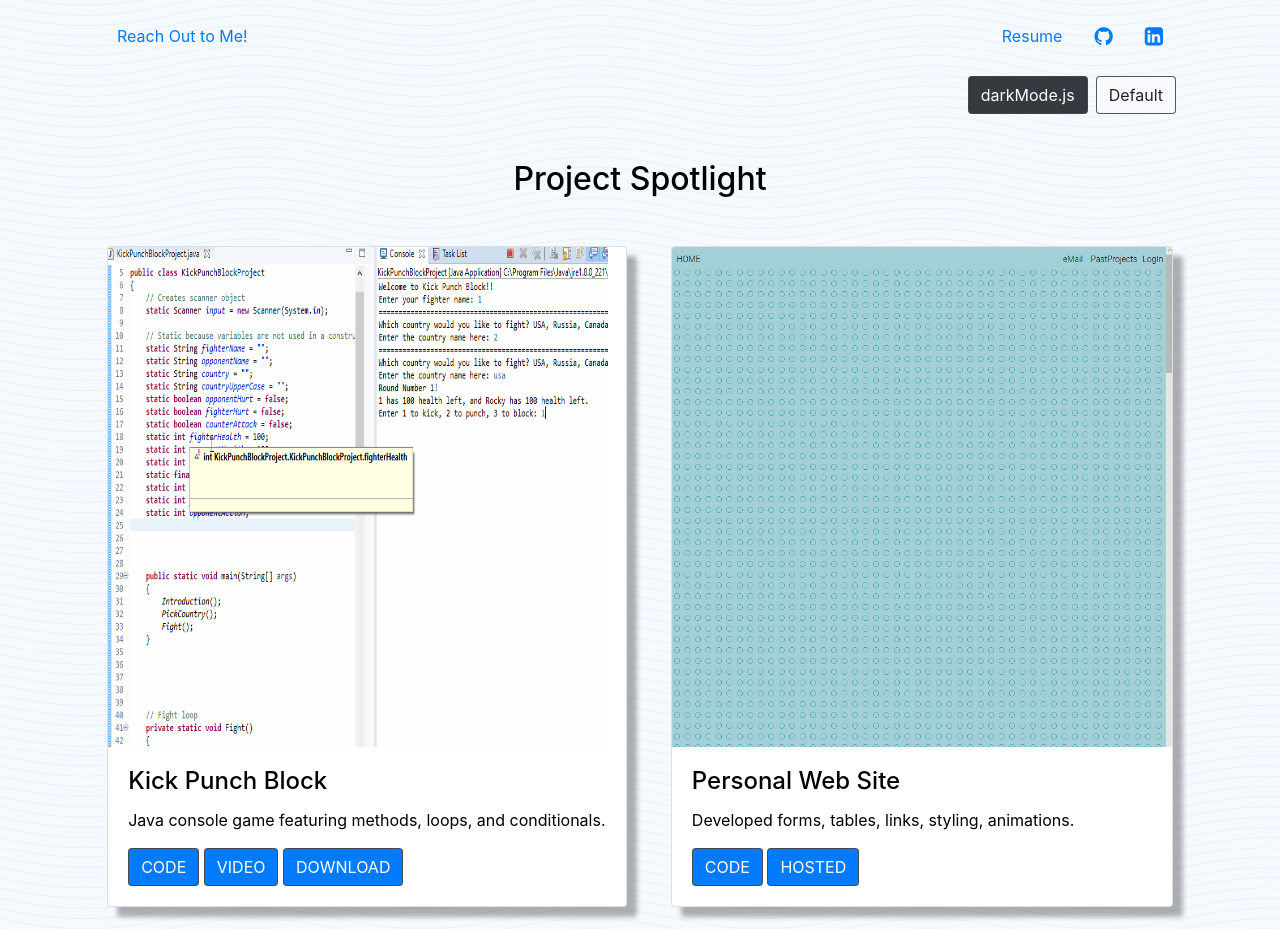
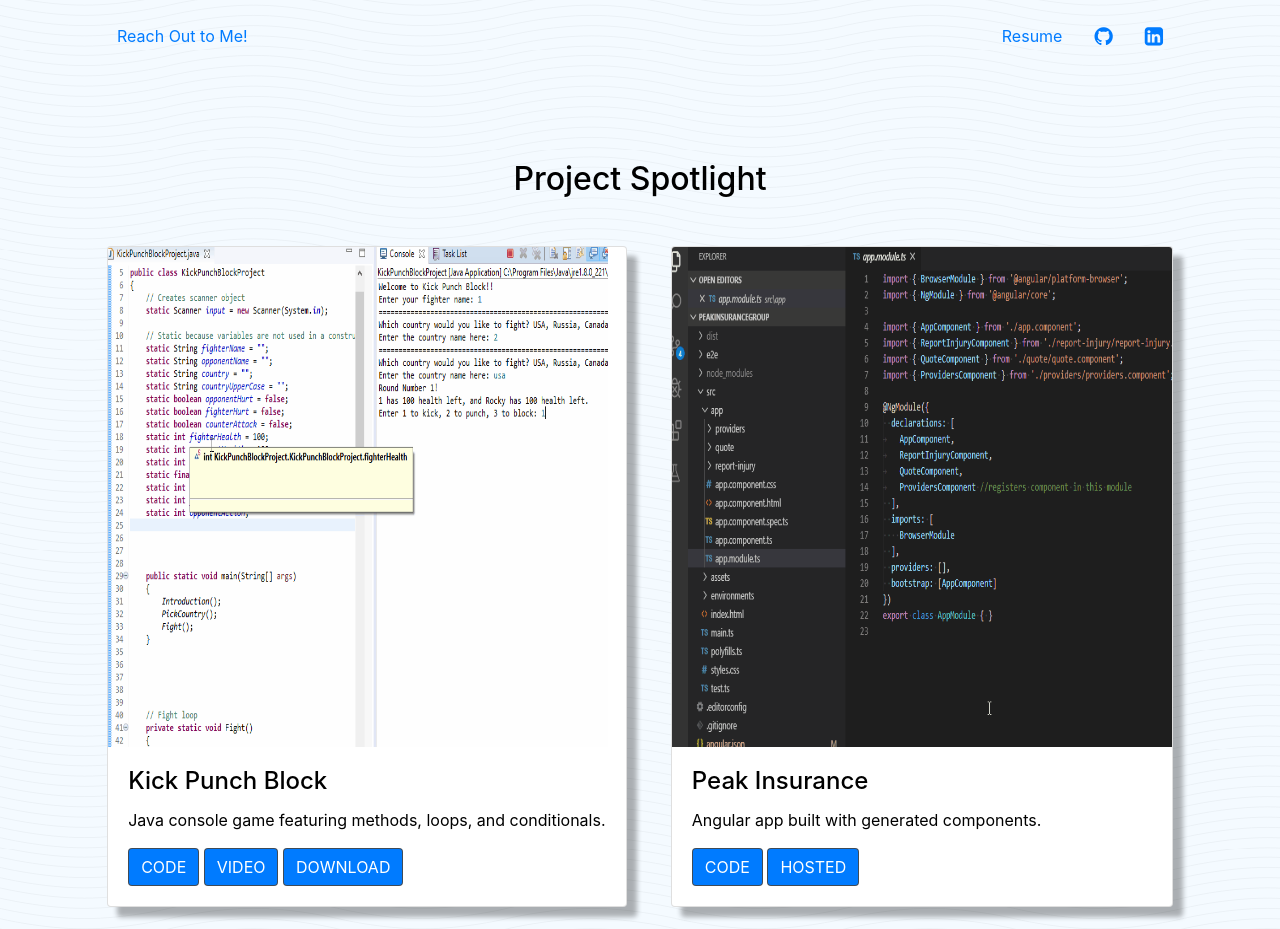
Before and after one commit to Rizzo-419/portfolio, a website: page index.html in a window 1280 px wide. Shown: the top 929 px of the page. Drawn offline with nearby package versions, Linux system fonts and the light colour scheme; grey boxes are pictures that could not be loaded.

Commit message:
Added Peak Insurance project

```diff
--- a/index.html
+++ b/index.html
@@ -82,15 +82,6 @@
 </nav>
 </div>
 
-<div class="container" id="darkModeContainer">
-    <div class="container">
-        <button class="btn btn-light float-right m-1" type="button" onclick="refreshPage()">Default</button>
-    </div>
-    <div class="container">
-        <button class="btn btn-dark float-right m-1" type="button" onclick="darkMode()">darkMode.js</button>
-    </div>
-</div>
-
 <div class="container" id="white-space-div"></div>
 
 <div class="container section-title">
@@ -114,7 +105,23 @@
             <a href="https://youtu.be/GFMBkLoNd9Y" class="btn btn-primary" target="_blank">VIDEO</a>
             <a href="https://github.com/TylerBiggert/KickPunchBlock/blob/master/KickPunchBlock.exe?raw=true" class="btn btn-primary" download>DOWNLOAD</a>
         </div>
+	</div>
+
+    <div class="card mx-auto mt-4">
+        <a href="https://tylerbiggert.github.io/PeakInsuranceGroup/" target="_blank">
+            <img class="card-img-top" id="gif7" src="imgs/angularInsuranceDemo.gif">
+        </a>
+        <a href="https://tylerbiggert.github.io/PeakInsuranceGroup/" target="_blank">
+            <img class="card-img-top" id="img7" src="imgs/angularPeakInsurance.png">
+        </a>
+        <div class="card-body">
+            <h4 class="card-title">Peak Insurance</h4>
+            <p class="card-text">Angular app built with generated components.</p>
+            <a href="https://github.com/TylerBiggert/PeakInsuranceGroup" class="btn btn-primary" target="_blank">CODE</a>
+            <a href="https://tylerbiggert.github.io/PeakInsuranceGroup/" class="btn btn-primary" target="_blank">HOSTED</a>
+        </div>
     </div>
+
     <div class="card mx-auto mt-4">
         <a href="https://TylerBiggert.github.io/website" target="_blank">
             <img class="card-img-top" id="gif1" src="imgs/websiteDemoGif.gif">
@@ -251,9 +258,14 @@
 
 <div class="container" id="white-space-div"></div>
 
+<div class="container" id="darkModeContainer">
+    <div class="row">
+        <button class="btn btn-light float-right m-1" type="button" onclick="refreshPage()">Default</button>
+        <button class="btn btn-dark float-right m-1" type="button" onclick="darkMode()">darkMode.js</button>
+    </div>
+</div>
 
-
-
+<div class="container" id="white-space-div"></div>
 
 
 <!-- Scripts section -->
--- a/style-sheet.css
+++ b/style-sheet.css
@@ -75,19 +75,19 @@
 .card-img-top {
     max-height: 500px;
 }
-#gif1, #gif2, #gif3, #gif4, #gif5, #gif6 {
+#gif1, #gif2, #gif3, #gif4, #gif5, #gif6, #gif7 {
     width: 500px;
     height: 500px;
 }
     /* hides gif unless media query below is active */
-#gif1, #gif2, #gif3, #gif4, #gif5, #gif6, #darkModeContainer {
+#gif1, #gif2, #gif3, #gif4, #gif5, #gif6, #gif7, #darkModeContainer {
     display: none;
 }
 @media screen and (min-width: 575px) {
-#gif1, #gif2, #gif3, #gif4, #gif5, #gif6, #darkModeContainer {
+#gif1, #gif2, #gif3, #gif4, #gif5, #gif6, #gif7, #darkModeContainer {
     display: block;
     }
-#img1, #img2, #img3, #img4, #img5, #img6, #darkModeNavBar {
+#img1, #img2, #img3, #img4, #img5, #img6, #img7, #darkModeNavBar {
     display: none;
     }
 }
```
Also changed, not shown: imgs/angularInsuranceDemo.gif (added), imgs/angularPeakInsurance.png (added), 1 other file.
